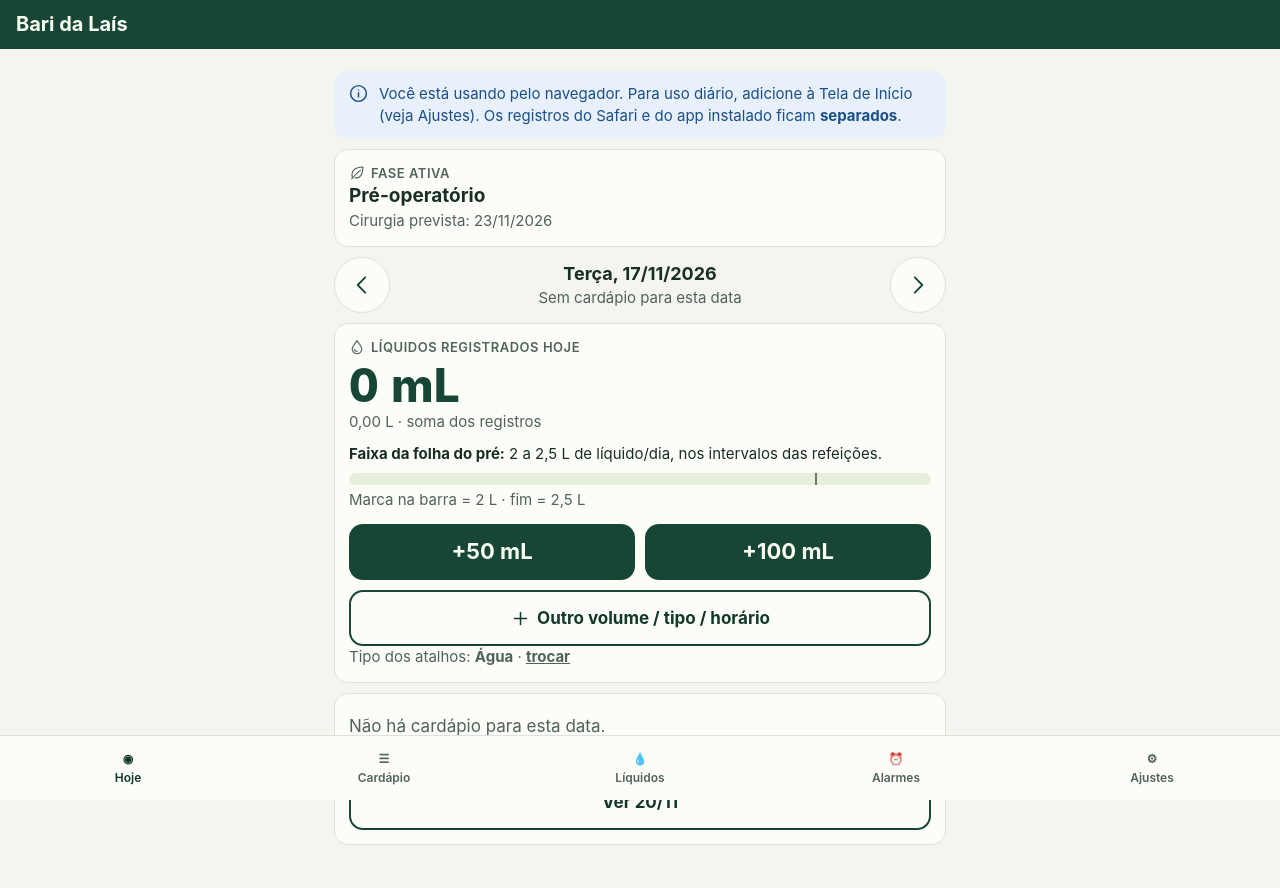
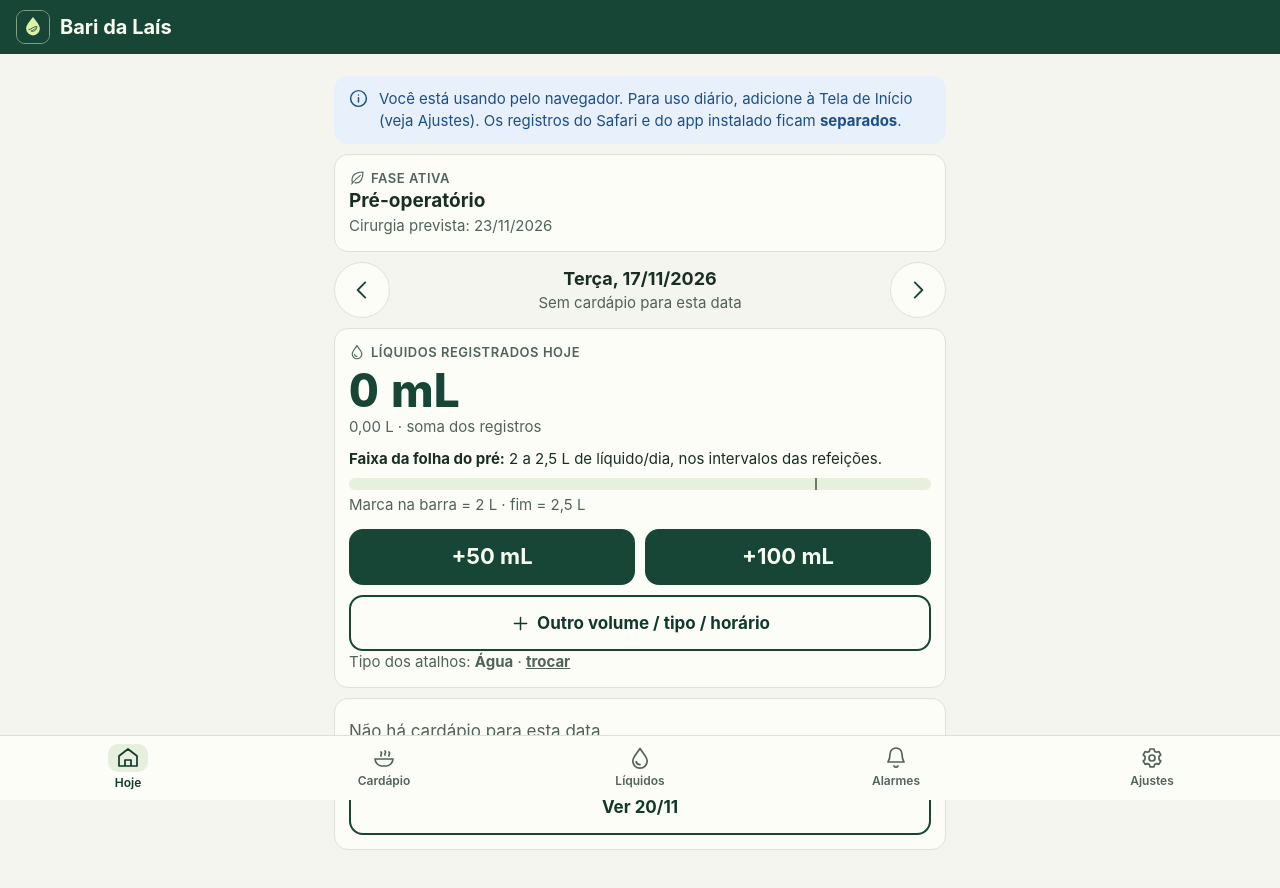
Before and after one commit to Pcomposto/bari-da-lais, a plain HTML site: page index.html in a window 1280 px wide. Drawn offline with Linux system fonts and the light colour scheme.

Commit message:
Bari da Laís v1.1.0: marca no topo e nas abas

```diff
--- a/index.html
+++ b/index.html
@@ -6,7 +6,7 @@
   <meta http-equiv="Content-Security-Policy" content="default-src 'self'; img-src 'self' data:; style-src 'self' 'unsafe-inline'; script-src 'self'; manifest-src 'self'; worker-src 'self'">
   <title>Bari da Laís</title>
   <meta name="description" content="Checklist das refeições e registro de líquidos — uso pessoal, offline.">
-  <meta name="theme-color" content="#0F6E66">
+  <meta name="theme-color" content="#174637">
   <meta name="mobile-web-app-capable" content="yes">
   <meta name="apple-mobile-web-app-capable" content="yes">
   <meta name="apple-mobile-web-app-title" content="Bari da Laís">
@@ -14,19 +14,20 @@
   <meta name="format-detection" content="telephone=no">
   <link rel="manifest" href="manifest.webmanifest">
   <link rel="apple-touch-icon" href="icons/icon-180.png">
+  <link rel="icon" type="image/svg+xml" href="icons/marca.svg">
   <link rel="icon" type="image/png" sizes="192x192" href="icons/icon-192.png">
   <link rel="stylesheet" href="css/app.css">
 </head>
 <body>
-  <header class="topo"><h1>Bari da Laís</h1></header>
+  <header class="topo"><h1><img src="icons/marca.svg" alt="" width="34" height="34">Bari da Laís</h1></header>
   <main id="conteudo" tabindex="-1"><noscript>Ative o JavaScript para usar o app.</noscript></main>
 
   <nav class="abas" aria-label="Seções">
-    <button type="button" class="tab" data-acao="aba" data-aba="hoje"><span aria-hidden="true">◉</span>Hoje</button>
-    <button type="button" class="tab" data-acao="aba" data-aba="cardapio"><span aria-hidden="true">☰</span>Cardápio</button>
-    <button type="button" class="tab" data-acao="aba" data-aba="liquidos"><span aria-hidden="true">💧</span>Líquidos</button>
-    <button type="button" class="tab" data-acao="aba" data-aba="alarmes"><span aria-hidden="true">⏰</span>Alarmes</button>
-    <button type="button" class="tab" data-acao="aba" data-aba="ajustes"><span aria-hidden="true">⚙</span>Ajustes</button>
+    <button type="button" class="tab" data-acao="aba" data-aba="hoje"><svg class="icon" aria-hidden="true"><use href="icons/icones.svg#home"></use></svg>Hoje</button>
+    <button type="button" class="tab" data-acao="aba" data-aba="cardapio"><svg class="icon" aria-hidden="true"><use href="icons/icones.svg#meal"></use></svg>Cardápio</button>
+    <button type="button" class="tab" data-acao="aba" data-aba="liquidos"><svg class="icon" aria-hidden="true"><use href="icons/icones.svg#drop"></use></svg>Líquidos</button>
+    <button type="button" class="tab" data-acao="aba" data-aba="alarmes"><svg class="icon" aria-hidden="true"><use href="icons/icones.svg#bell"></use></svg>Alarmes</button>
+    <button type="button" class="tab" data-acao="aba" data-aba="ajustes"><svg class="icon" aria-hidden="true"><use href="icons/icones.svg#gear"></use></svg>Ajustes</button>
   </nav>
 
   <div id="modal" class="modal" hidden></div>
--- a/sw.js
+++ b/sw.js
@@ -1,8 +1,8 @@
 /* Service worker: guarda o app para uso offline. Não guarda dados pessoais nem dispara notificações. */
-const VERSAO = 'bari-v1.0.2';
+const VERSAO = 'bari-v1.1.0';
 const ARQUIVOS = [
   './', './index.html', './css/app.css', './js/dados.js', './js/app.js', './manifest.webmanifest',
-  './icons/icon-180.png', './icons/icon-192.png', './icons/icon-512.png', './icons/icon-512-maskable.png'
+  './icons/icon-180.png', './icons/icon-192.png', './icons/icon-512.png', './icons/icon-512-maskable.png', './icons/marca.svg', './icons/icones.svg'
 ];
 
 self.addEventListener('install', ev => {
```
Also changed, not shown: manifest.webmanifest.
